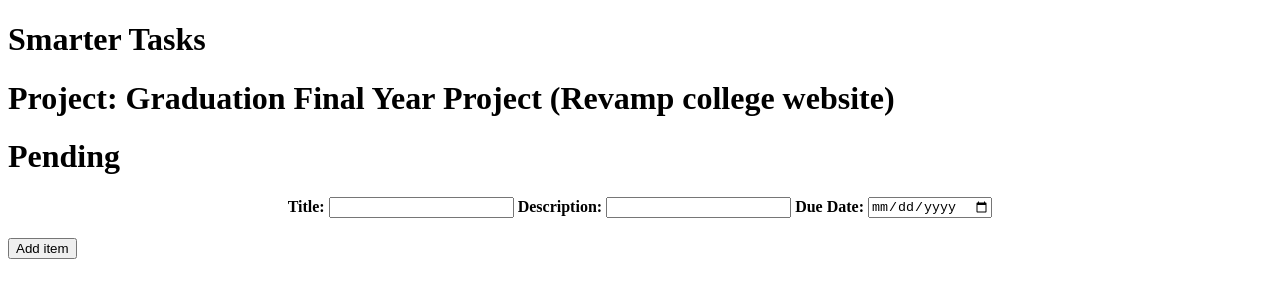
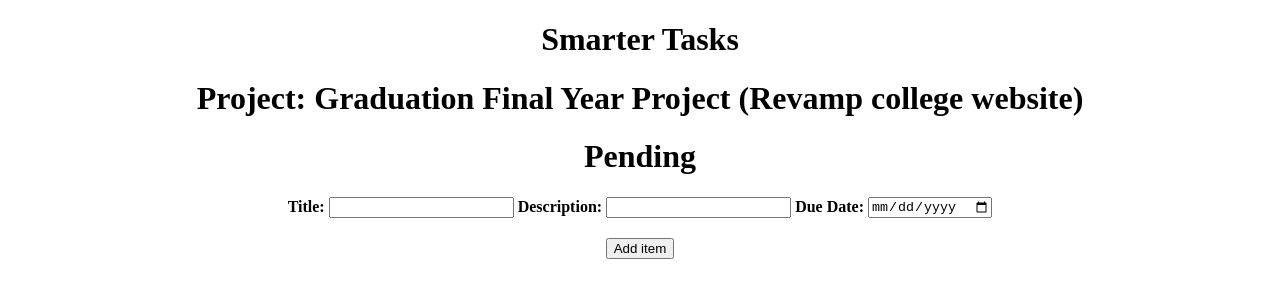
Before and after one commit to Pranshu1902/wd301, a React (Create React App) app in the folder smarter-tasks/: page / in a window 1280 px wide. Shown: the top 300 px of the page. Built offline with nearby package versions, Linux system fonts and the light colour scheme.

Commit message:
center aligned text

```diff
--- a/smarter-tasks/src/TaskCard.css
+++ b/smarter-tasks/src/TaskCard.css
@@ -7,3 +7,7 @@
   padding: 10px;
   /* border-bottom: 1px solid #eee; */
 }
+
+.App {
+  text-align: center;
+}
```
